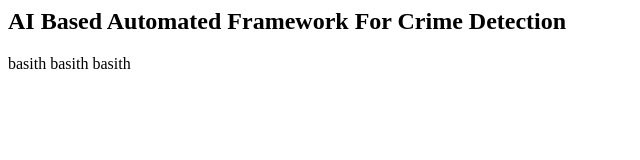
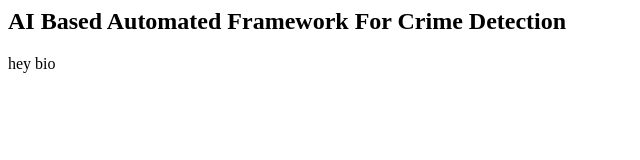
Before and after one commit to mobasith/splitmate, a plain HTML site: page filter.html in a window 1280 px wide. Shown: the whole page, without its empty margins (0-640 px from the left). Drawn offline with Linux system fonts and the light colour scheme.

Commit message:
Revert "filter update"
This reverts commit 17a77974aa56d58f0b4a50ab3827aee1a6be2388.

```diff
--- a/filter.html
+++ b/filter.html
@@ -7,4 +7,4 @@
 <!--            <a data-aos="fade-up" data-aos-delay="200" href="#about" class="btn-get-started scrollto">Get Started</a>-->
         </div>
     </section><!-- End Hero -->
-    <p>basith basith basith</p>
+    <p>hey bio</p>
```
